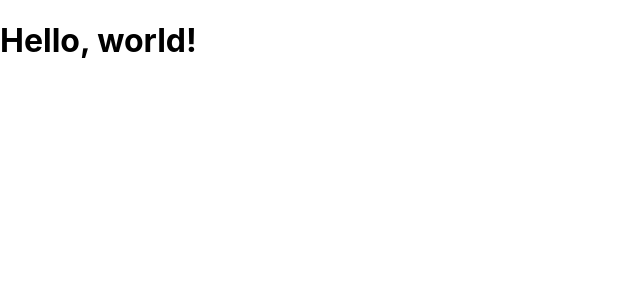
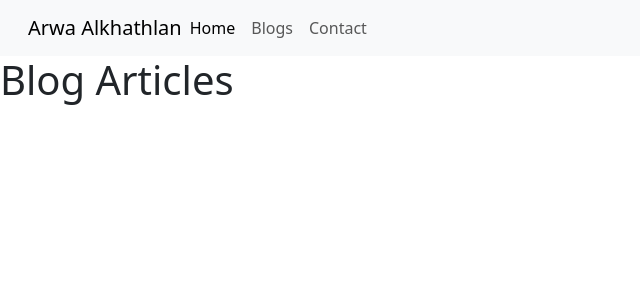
Before and after one commit to arwaalkhathlan/Portfolio, a React (Create React App) app: page /blogs in a window 1280 px wide. Shown: the top 300 px of the page, without its empty margins (0-640 px from the left). Built offline with nearby package versions, Linux system fonts and the light colour scheme.

Commit message:
Update index.js and package.json

```diff
--- /dev/null
+++ b/src/App.js
@@ -0,0 +1,23 @@
+import React from 'react';
+import { Route, Routes} from 'react-router-dom';
+
+import Layout from './pages/Layout';
+import Home from './pages/Home';
+import Blogs from './pages/Blogs';
+import Contact from './pages/Contact';
+import NoPage from './pages/NoPage';
+
+ function App() {
+  return (
+      <Routes>
+        <Route path="/" element={<Layout/>}>
+          <Route index element={<Home/>} />
+          <Route path="blogs" element={<Blogs/>} />
+          <Route path="contact" element={<Contact/>} />
+          <Route path="*" element={<NoPage/>} />
+        </Route>
+      </Routes>
+  );
+}
+
+export default App;
--- a/src/index.js
+++ b/src/index.js
@@ -1,11 +1,18 @@
 import React from 'react';
 import ReactDOM from 'react-dom/client';
-import './index.css';
+
+import App from './App';
+import 'bootstrap/dist/css/bootstrap.rtl.min.css';
+import 'bootstrap/dist/js/bootstrap.min.js';
+import { BrowserRouter } from 'react-router-dom';
 
 const root = ReactDOM.createRoot(document.getElementById('root'));
+
+
 root.render(
-  <div>
-    <h1>Hello, world!</h1>
-  </div>
-
+  <React.StrictMode>
+    <BrowserRouter>
+      <App />
+    </BrowserRouter>
+  </React.StrictMode>
 );
--- /dev/null
+++ b/src/pages/Blogs.js
@@ -0,0 +1,5 @@
+const Blogs = () => {
+    return <h1>Blog Articles</h1>
+};
+
+export default Blogs;
--- /dev/null
+++ b/src/pages/Contact.js
@@ -0,0 +1,7 @@
+
+
+const Contact = () => {
+    return <h1>Contact Me</h1>
+};
+
+export default Contact;
--- /dev/null
+++ b/src/pages/Home.js
@@ -0,0 +1,5 @@
+const Home = () => {
+    return <h1>Home</h1>
+};
+
+export default Home;
--- /dev/null
+++ b/src/pages/Layout.js
@@ -0,0 +1,47 @@
+import { Outlet, Link } from "react-router-dom";
+
+const Layout = () => {
+    return (
+        <>
+
+
+        <nav class="navbar navbar-expand-lg bg-body-tertiary ">
+        <div class="container-fluid">
+
+            <Link class="navbar-brand" to="/">Arwa Alkhathlan</Link>
+
+
+
+            <button
+            class="navbar-toggler"
+            type="button"
+            data-bs-toggle="collapse"
+            data-bs-target="#navbarNav"
+            aria-controls="navbarNav"
+            aria-expanded="false"
+            aria-label="Toggle navigation">
+            <span class="navbar-toggler-icon"></span>
+            </button>
+
+
+
+            <div class="collapse navbar-collapse"  id="navbarNav">
+            <div class="navbar-nav">
+
+                <Link class="nav-link active" to= "/">Home</Link>
+                <Link class="nav-link" to="/blogs">Blogs</Link>
+                <Link class="nav-link" to = "/contact">Contact</Link>
+
+            </div>
+
+            </div>
+            </div>
+        </nav>
+        <Outlet />
+
+        </>
+    )
+
+}
+
+export default Layout;
--- /dev/null
+++ b/src/pages/NoPage.js
@@ -0,0 +1,5 @@
+const NoPage = () => {
+    return <h1>404</h1>
+};
+
+export default NoPage;
```
Also changed, not shown: package.json (+9 -0 lines), src/css/index.css (renamed from src/index.css), 1 other file (tests, documents, lock files or other folders).
